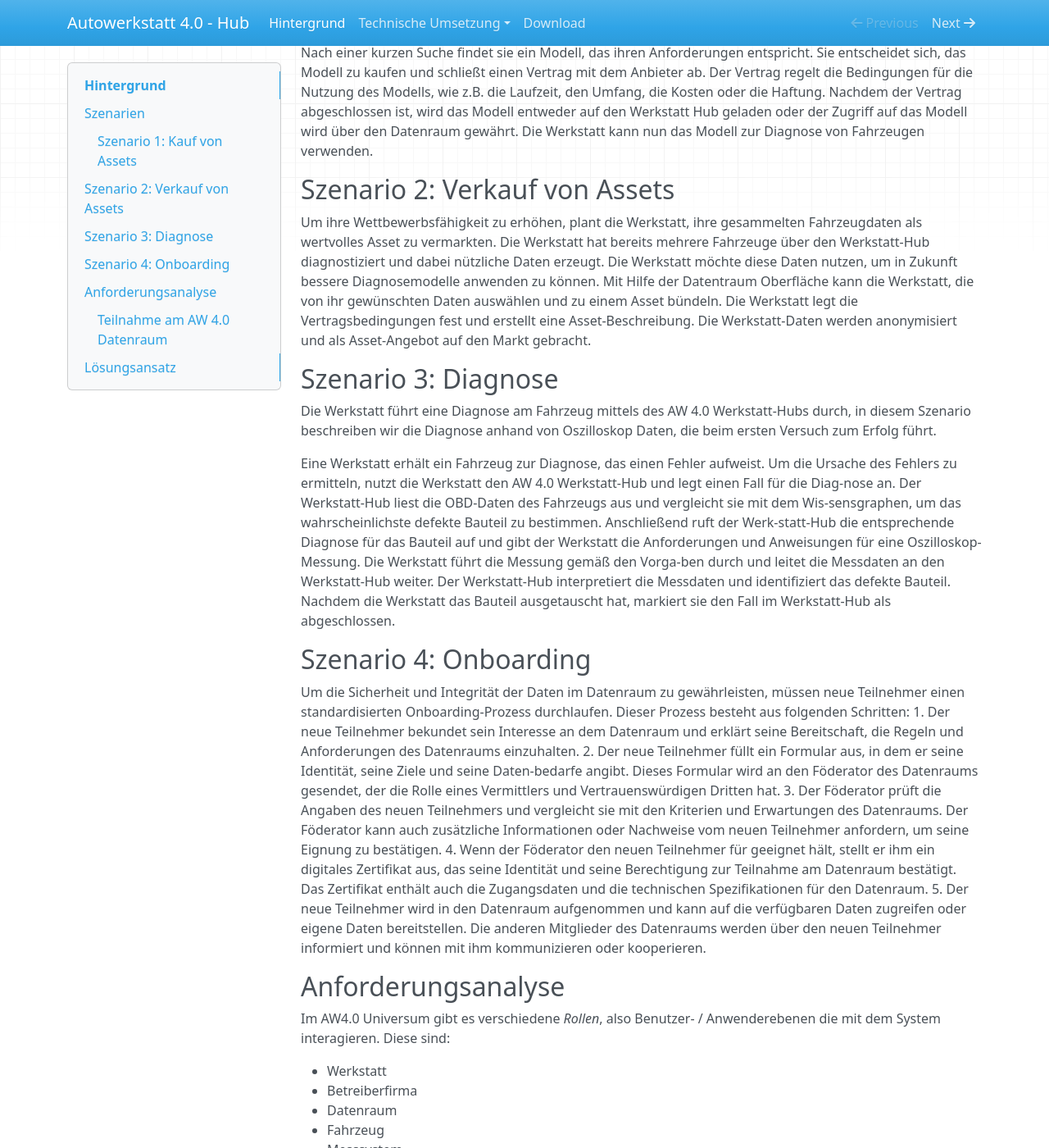
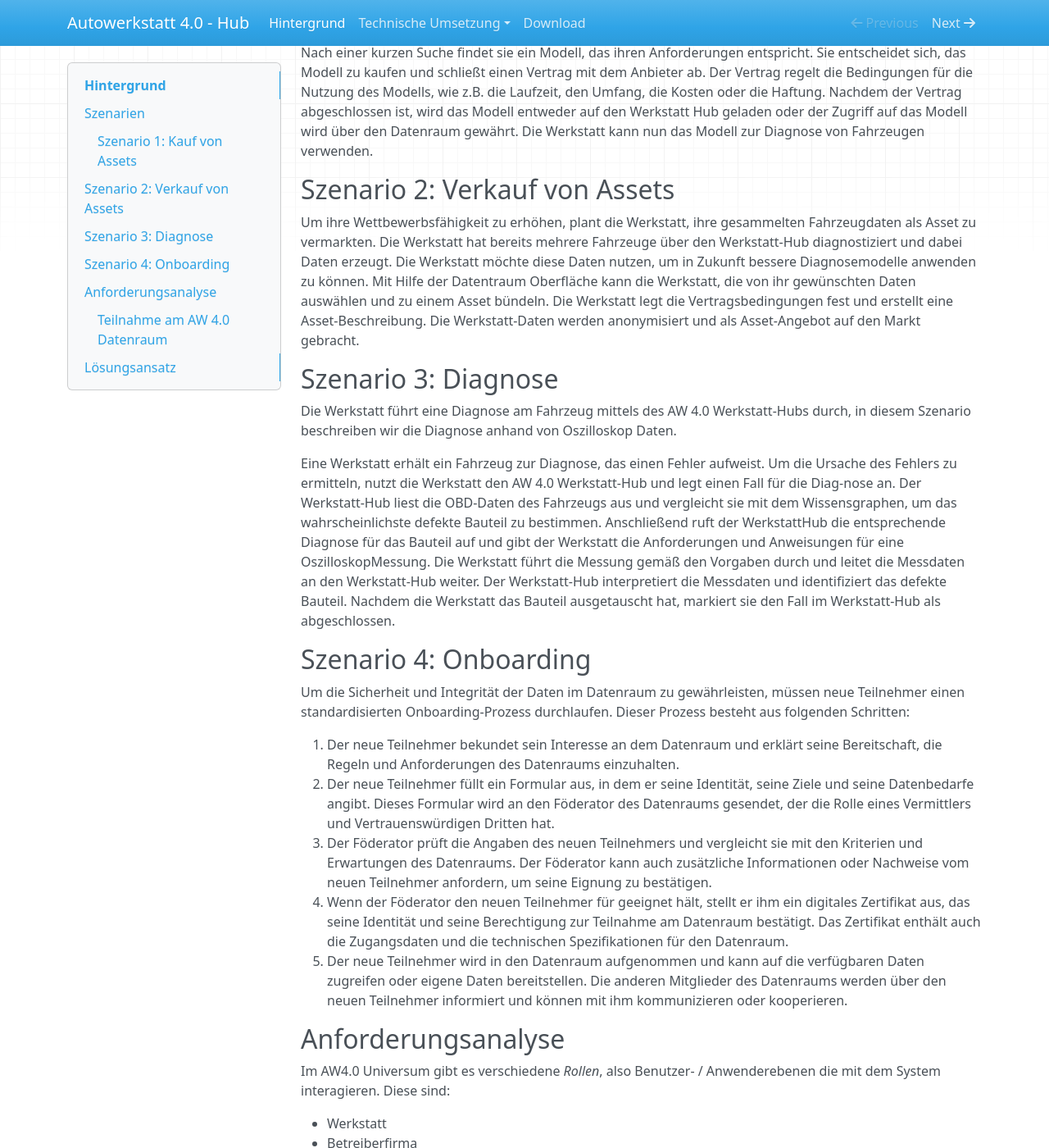
Before and after one commit to LMIS-AG/AW40-hub-docker, an MkDocs documentation site: the page built from docs/de/docs/background.md, in a window 1280 px wide and 1400 px high, scrolled down 746 px. Shown: the whole window at 82% size. Built offline with MkDocs 1.6.1, drawn with Linux system fonts in a browser that asks for light colours; nearby versions of some CDN libraries; some of the changed text lies outside the part shown.

Commit message:
Update background.md

```diff
--- a/docs/de/docs/background.md
+++ b/docs/de/docs/background.md
@@ -10,32 +10,33 @@
 Anforderungen in diesen Bereichen identifiziert, also Aufgaben / Probleme,
 die durch das **System Autowerkstatt 4.0** gelöst werden sollen.
 
-Um die Anforderungen Kontext darstellen zu können haben wird im Abschnitt [Szenarien](#Szenarien)
+Um die Anforderungen Ableiten zu können habeb wir in Abschnitt [Szenarien](#Szenarien)
 vier Szenarien formuliert. Die daraus resultierenden Aufgaben/Probleme werden
 im Abschnitt [Anforderungsanalyse](#anforderungsanalyse) genauer beschrieben.
 Darauf aufbauend wird im Abschnitt [Lösungsansatz](#losungsansatz) eine Übersicht
 des AW4.0 Hub präsentiert.
 
 ## Szenarien
-Ein Szenario ist eine Situation, die mögliche Ereignisse, Bedingungen und Folgen beschreibt. Sicher-heitsanalysen werden von einem Szenario gemacht, um potenzielle Risiken, Schwachstellen und Ge-genmaßnahmen zu identifizieren. In dieser Analyse betrachten wir die folgenden drei Szenarien.
+Ein Szenario ist eine Situation, die mögliche Ereignisse, Bedingungen und Folgen beschreibt. Sicherheitsanalysen werden von einem Szenario gemacht, um potenzielle Risiken, Schwachstellen und Gegenmaßnahmen zu identifizieren. In dieser Analyse betrachten wir die folgenden drei Szenarien.
 
 ### Szenario 1: Kauf von Assets
-Die Werkstatt hat bisher nur ältere Modelle zur Diagnose von Fahrzeugen, die nicht mehr alle Funkti-onen abdecken können. Sie möchte daher ein neues Modell erwerben, das auf dem neuesten Stand der Technik ist und alle relevanten Daten auslesen kann. Um ein solches Modell zu finden, nutzt sie den Datenraum Oberfläche des Werkstatt Hubs, der einen Markt für den Austausch von Daten und Dienstleistungen zwischen Werkstätten und anderen Akteuren bietet. Dort kann sie nach verschiede-nen Kriterien nach passenden Modellen suchen, wie z.B. Preis, Leistung, Bewertung oder Verfügbar-keit.
+Die Werkstatt hat bisher nur ältere Modelle zur Diagnose von Fahrzeugen, die nicht mehr alle Funktionen abdecken können. Sie möchte daher ein neues Modell erwerben, das auf dem neuesten Stand der Technik ist und alle relevanten Daten auswerten kann. Um ein solches Modell zu finden, nutzt sie die Datenraum Oberfläche des Werkstatt Hubs, der einen Markt für den Austausch von Daten und Dienstleistungen zwischen Werkstätten und anderen Akteuren bietet. Dort kann sie nach verschiedenen Kriterien nach passenden Modellen suchen, wie z.B. Preis, Leistung, Bewertung oder Verfügbarkeit.
 
 Nach einer kurzen Suche findet sie ein Modell, das ihren Anforderungen entspricht. Sie entscheidet sich, das Modell zu kaufen und schließt einen Vertrag mit dem Anbieter ab. Der Vertrag regelt die Bedingungen für die Nutzung des Modells, wie z.B. die Laufzeit, den Umfang, die Kosten oder die Haftung. Nachdem der Vertrag abgeschlossen ist, wird das Modell entweder auf den Werkstatt Hub geladen oder der Zugriff auf das Modell wird über den Datenraum gewährt. Die Werkstatt kann nun das Modell zur Diagnose von Fahrzeugen verwenden.
 
 ## Szenario 2: Verkauf von Assets
-Um ihre Wettbewerbsfähigkeit zu erhöhen, plant die Werkstatt, ihre gesammelten Fahrzeugdaten als wertvolles Asset zu vermarkten. Die Werkstatt hat bereits mehrere Fahrzeuge über den Werkstatt-Hub diagnostiziert und dabei nützliche Daten erzeugt. Die Werkstatt möchte diese Daten nutzen, um in Zukunft bessere Diagnosemodelle anwenden zu können. Mit Hilfe der Datentraum Oberfläche kann die Werkstatt, die von ihr gewünschten Daten auswählen und zu einem Asset bündeln. Die Werkstatt legt die Vertragsbedingungen fest und erstellt eine Asset-Beschreibung. Die Werkstatt-Daten werden anonymisiert und als Asset-Angebot auf den Markt gebracht.
+Um ihre Wettbewerbsfähigkeit zu erhöhen, plant die Werkstatt, ihre gesammelten Fahrzeugdaten als Asset zu vermarkten. Die Werkstatt hat bereits mehrere Fahrzeuge über den Werkstatt-Hub diagnostiziert und dabei Daten erzeugt. Die Werkstatt möchte diese Daten nutzen, um in Zukunft bessere Diagnosemodelle anwenden zu können. Mit Hilfe der Datentraum Oberfläche kann die Werkstatt, die von ihr gewünschten Daten auswählen und zu einem Asset bündeln. Die Werkstatt legt die Vertragsbedingungen fest und erstellt eine Asset-Beschreibung. Die Werkstatt-Daten werden anonymisiert und als Asset-Angebot auf den Markt gebracht.
 
 ## Szenario 3: Diagnose
-Die Werkstatt führt eine Diagnose am Fahrzeug mittels des AW 4.0 Werkstatt-Hubs durch, in diesem Szenario beschreiben wir die Diagnose anhand von Oszilloskop Daten, die beim ersten Versuch zum Erfolg führt.
+Die Werkstatt führt eine Diagnose am Fahrzeug mittels des AW 4.0 Werkstatt-Hubs durch, in diesem Szenario beschreiben wir die Diagnose anhand von Oszilloskop Daten.
 
-Eine Werkstatt erhält ein Fahrzeug zur Diagnose, das einen Fehler aufweist. Um die Ursache des Fehlers zu ermitteln, nutzt die Werkstatt den AW 4.0 Werkstatt-Hub und legt einen Fall für die Diag-nose an. Der Werkstatt-Hub liest die OBD-Daten des Fahrzeugs aus und vergleicht sie mit dem Wis-sensgraphen, um das wahrscheinlichste defekte Bauteil zu bestimmen. Anschließend ruft der Werk-statt-Hub die entsprechende Diagnose für das Bauteil auf und gibt der Werkstatt die Anforderungen und Anweisungen für eine Oszilloskop-Messung. Die Werkstatt führt die Messung gemäß den Vorga-ben durch und leitet die Messdaten an den Werkstatt-Hub weiter. Der Werkstatt-Hub interpretiert die Messdaten und identifiziert das defekte Bauteil. Nachdem die Werkstatt das Bauteil ausgetauscht hat, markiert sie den Fall im Werkstatt-Hub als abgeschlossen.
+Eine Werkstatt erhält ein Fahrzeug zur Diagnose, das einen Fehler aufweist. Um die Ursache des Fehlers zu ermitteln, nutzt die Werkstatt den AW 4.0 Werkstatt-Hub und legt einen Fall für die Diag-nose an. Der Werkstatt-Hub liest die OBD-Daten des Fahrzeugs aus und vergleicht sie mit dem Wissensgraphen, um das wahrscheinlichste defekte Bauteil zu bestimmen. Anschließend ruft der WerkstattHub die entsprechende Diagnose für das Bauteil auf und gibt der Werkstatt die Anforderungen und Anweisungen für eine OszilloskopMessung. Die Werkstatt führt die Messung gemäß den Vorgaben durch und leitet die Messdaten an den Werkstatt-Hub weiter. Der Werkstatt-Hub interpretiert die Messdaten und identifiziert das defekte Bauteil. Nachdem die Werkstatt das Bauteil ausgetauscht hat, markiert sie den Fall im Werkstatt-Hub als abgeschlossen.
 
 ## Szenario 4: Onboarding
 Um die Sicherheit und Integrität der Daten im Datenraum zu gewährleisten, müssen neue Teilnehmer einen standardisierten Onboarding-Prozess durchlaufen. Dieser Prozess besteht aus folgenden Schritten:
+
 1. Der neue Teilnehmer bekundet sein Interesse an dem Datenraum und erklärt seine Bereitschaft, die Regeln und Anforderungen des Datenraums einzuhalten.
-2. Der neue Teilnehmer füllt ein Formular aus, in dem er seine Identität, seine Ziele und seine Daten-bedarfe angibt. Dieses Formular wird an den Föderator des Datenraums gesendet, der die Rolle eines Vermittlers und Vertrauenswürdigen Dritten hat.
+2. Der neue Teilnehmer füllt ein Formular aus, in dem er seine Identität, seine Ziele und seine Datenbedarfe angibt. Dieses Formular wird an den Föderator des Datenraums gesendet, der die Rolle eines Vermittlers und Vertrauenswürdigen Dritten hat.
 3. Der Föderator prüft die Angaben des neuen Teilnehmers und vergleicht sie mit den Kriterien und Erwartungen des Datenraums. Der Föderator kann auch zusätzliche Informationen oder Nachweise vom neuen Teilnehmer anfordern, um seine Eignung zu bestätigen.
 4. Wenn der Föderator den neuen Teilnehmer für geeignet hält, stellt er ihm ein digitales Zertifikat aus, das seine Identität und seine Berechtigung zur Teilnahme am Datenraum bestätigt. Das Zertifikat enthält auch die Zugangsdaten und die technischen Spezifikationen für den Datenraum.
 5. Der neue Teilnehmer wird in den Datenraum aufgenommen und kann auf die verfügbaren Daten zugreifen oder eigene Daten bereitstellen. Die anderen Mitglieder des Datenraums werden über den neuen Teilnehmer informiert und können mit ihm kommunizieren oder kooperieren.
```
